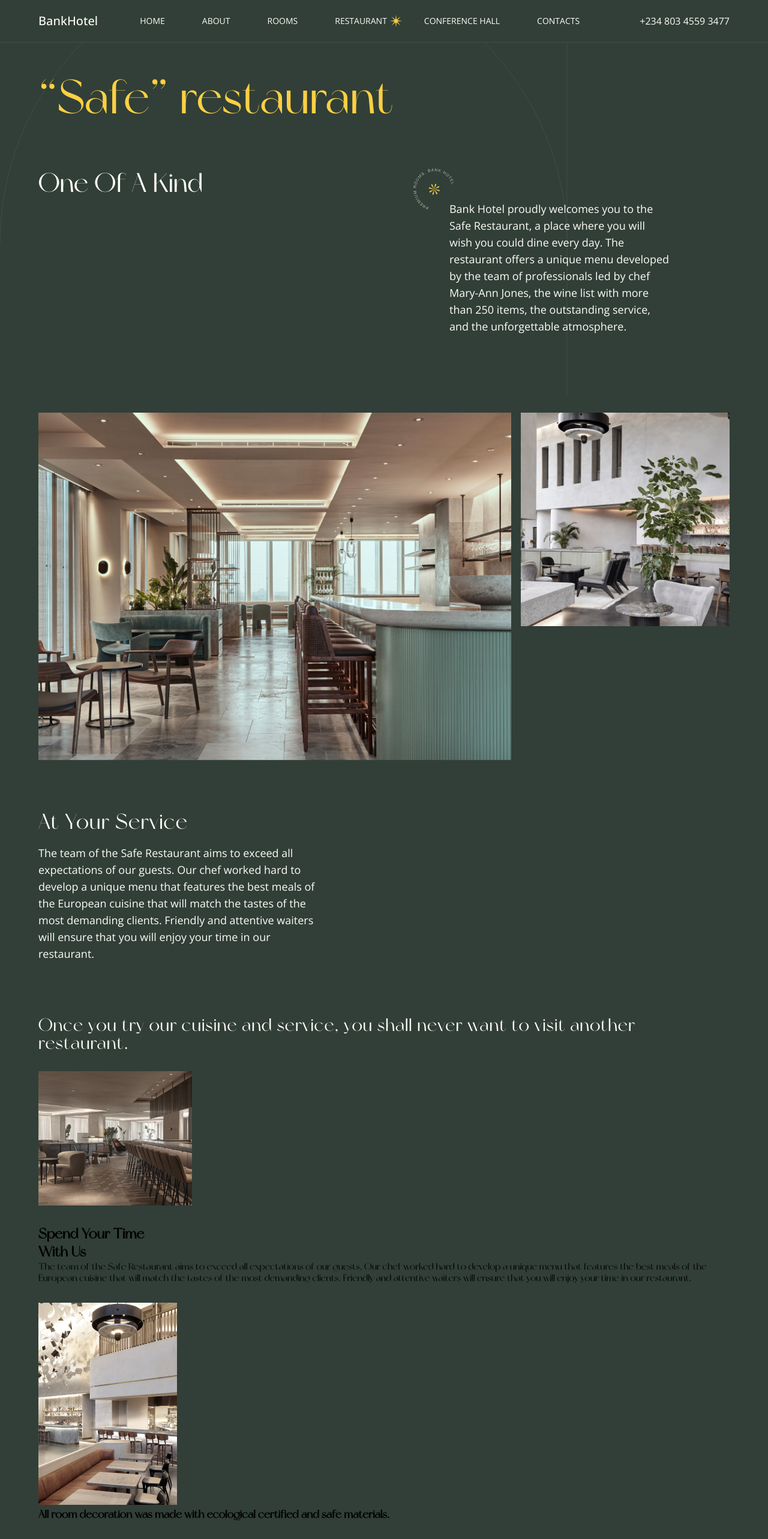
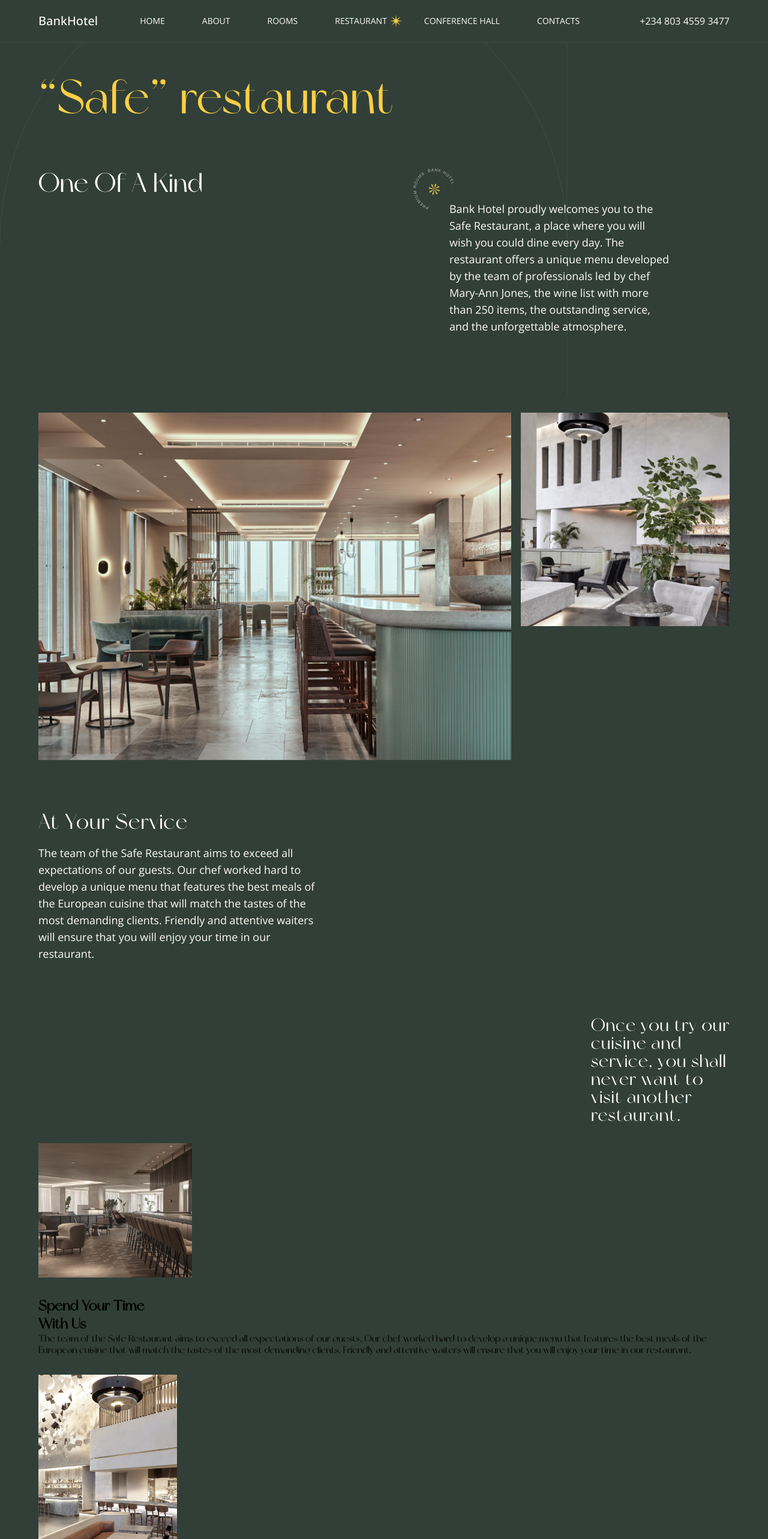
Before and after one commit to gift56/Fullstack-HotelWebsite, a React (Create React App) app: page /restaurant in a window 1280 px wide. Shown: the top 2566 px of the page at 60% size. Built offline with nearby package versions, Linux system fonts and the light colour scheme.

Commit message:
added some stuff

```diff
--- a/src/styles/ResturantStyle/ResturantSpace.styled.js
+++ b/src/styles/ResturantStyle/ResturantSpace.styled.js
@@ -34,6 +34,7 @@ export const ResturantSpaceRightArea = styled.div`
       font-size: 30px;
       line-height: 30px;
       letter-spacing: 0.03em;
+      width: 231px;
     }
   }
   .imageCon {
```
